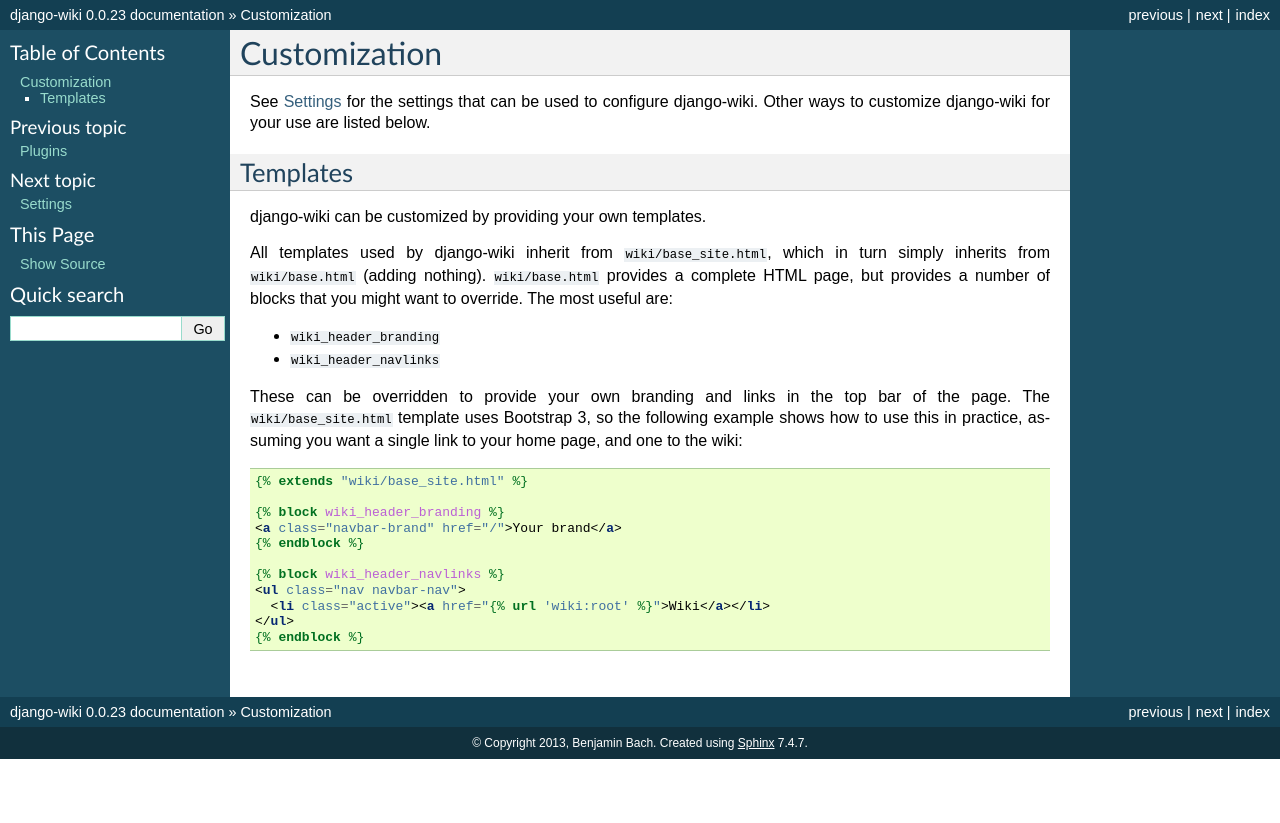
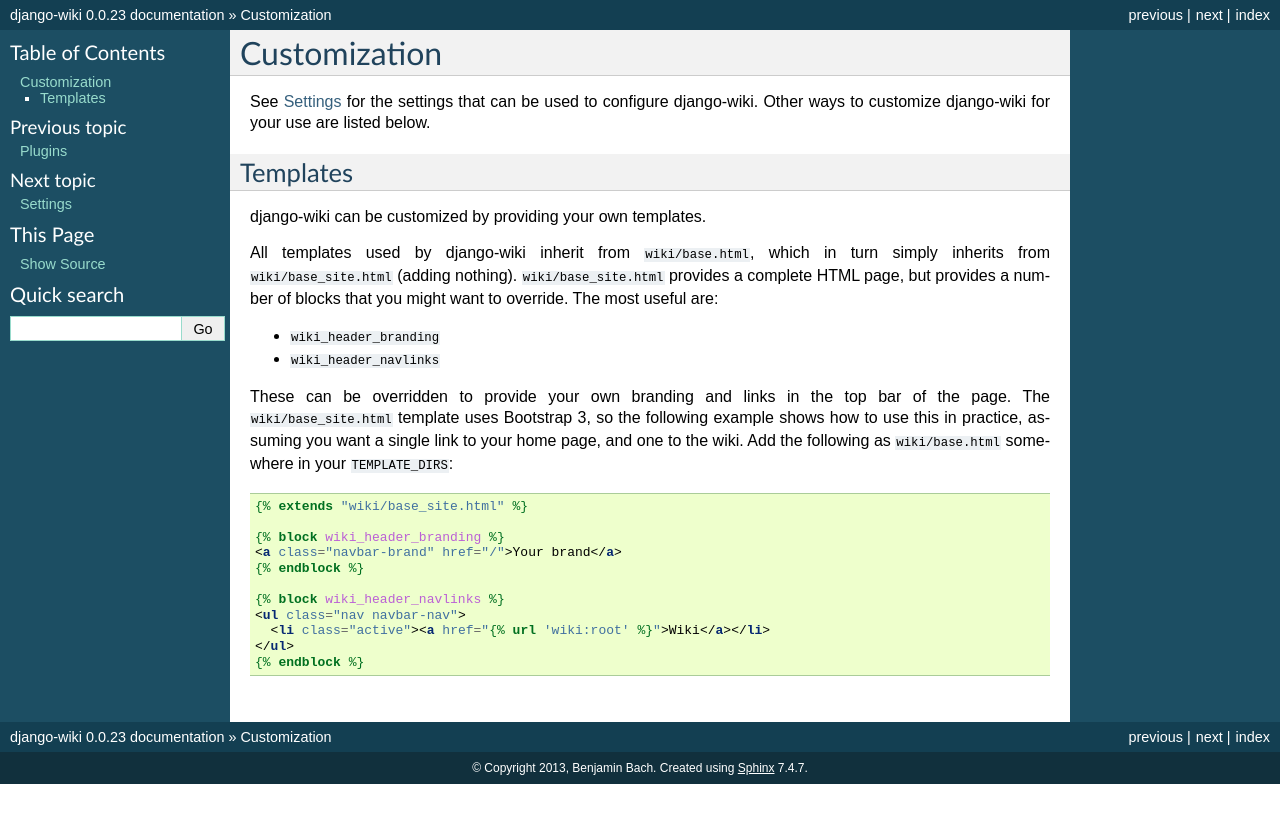
Before and after one commit to django-wiki/django-wiki, a Sphinx documentation site: the page built from docs/customization.rst, in a window 1280 px wide. Shown: the top 823 px of the page. Built offline with Sphinx 7.4.7, drawn with Linux system fonts in a browser that asks for light colours.

Commit message:
Corrected docs for easy branding method

```diff
--- a/docs/customization.rst
+++ b/docs/customization.rst
@@ -9,9 +9,9 @@
 
 django-wiki can be customized by providing your own templates.
 
-All templates used by django-wiki inherit from ``wiki/base_site.html``, which in
-turn simply inherits from ``wiki/base.html`` (adding
-nothing). ``wiki/base.html`` provides a complete HTML page, but provides a
+All templates used by django-wiki inherit from ``wiki/base.html``, which in
+turn simply inherits from ``wiki/base_site.html`` (adding
+nothing). ``wiki/base_site.html`` provides a complete HTML page, but provides a
 number of blocks that you might want to override. The most useful are:
 
 * ``wiki_header_branding``
@@ -20,7 +20,8 @@
 These can be overridden to provide your own branding and links in the top bar of
 the page. The ``wiki/base_site.html`` template uses Bootstrap 3, so the
 following example shows how to use this in practice, assuming you want a single
-link to your home page, and one to the wiki:
+link to your home page, and one to the wiki. Add the following as
+``wiki/base.html`` somewhere in your ``TEMPLATE_DIRS``:
 
 .. code-block:: html+django
 
```
